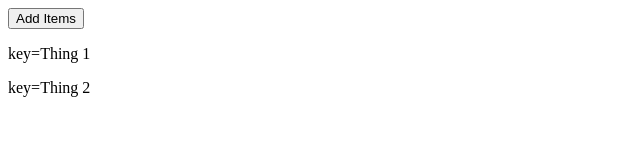
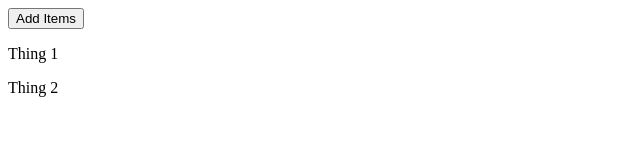
Before and after one commit to HarikaPenukonda/event-listener-tutorial, a React (Create React App) app: page / in a window 1280 px wide. Shown: the top 160 px of the page, without its empty margins (0-640 px from the left). Built offline with nearby package versions, Linux system fonts and the light colour scheme.

Commit message:
before challenge

```diff
--- a/src/Conundrum.js
+++ b/src/Conundrum.js
@@ -4,17 +4,17 @@ export default function Conundrum(){
     const thingsArray = ["Thing 1", "Thing 2"]
 
     /*
-        Challenge: Map over the thingsArray to generate
-        a <p> element for each item and render them on the page
-        below the button
+        use the array length +1 to determine the number
+        of the "Thing" being added. Also, have your event
+        listerner console.log() after adding the new item to the array
     */
-    const thingsElement = thingsArray.map(items=><p>key={items}</p>)
+    const thingsElement = thingsArray.map(items=><p key={items}>{items}</p>)
     // const thingsElement = thingsArray.map((items) => {
     //     return <p>{items}</p>
     // })
     return(
         <div>
-            <button>Add Items</button>
+            <button onClick={()=>"Thing" + thingsArray.length+1}>Add Items</button>
             {thingsElement}
         </div>
     )
```
